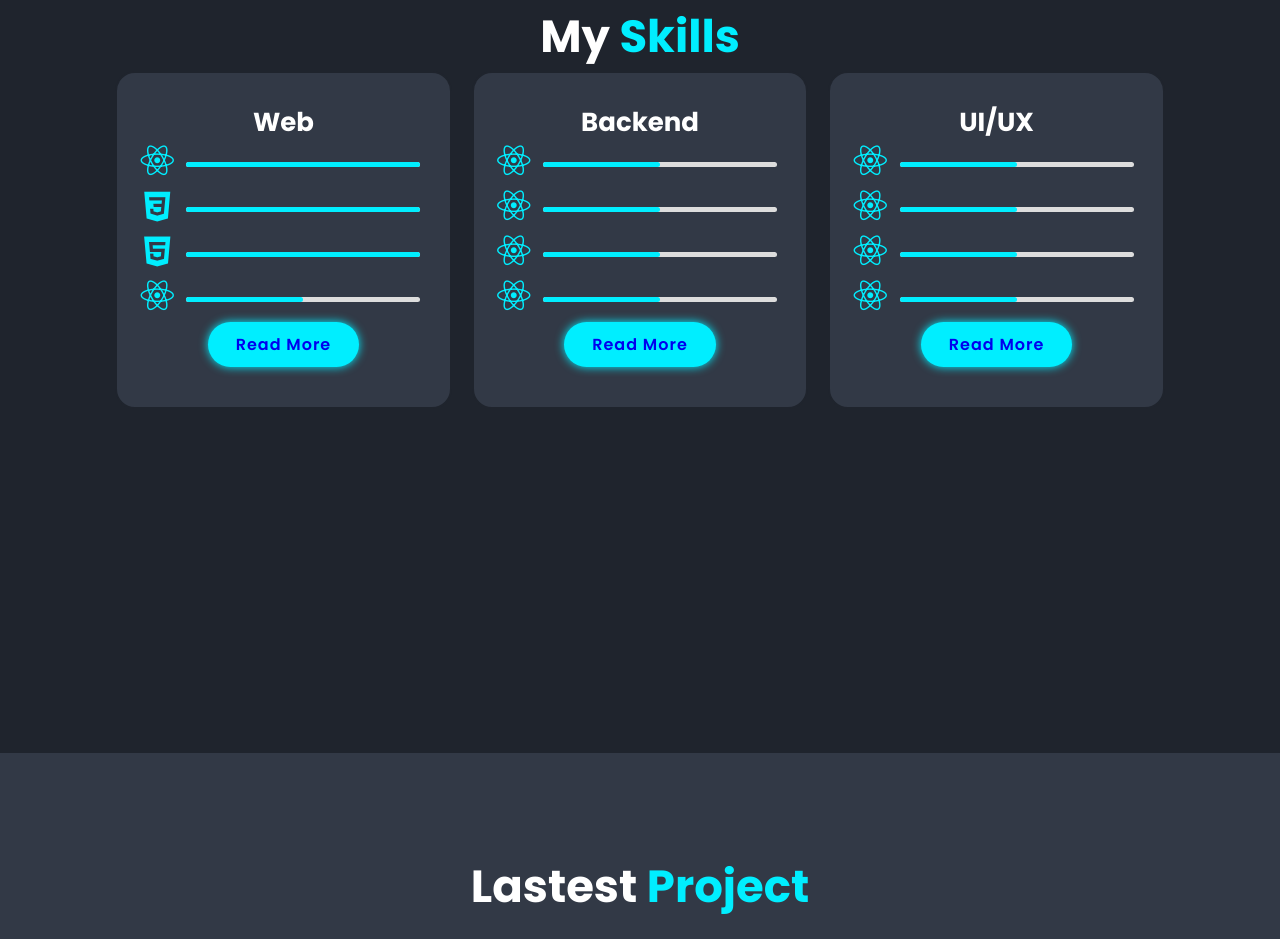
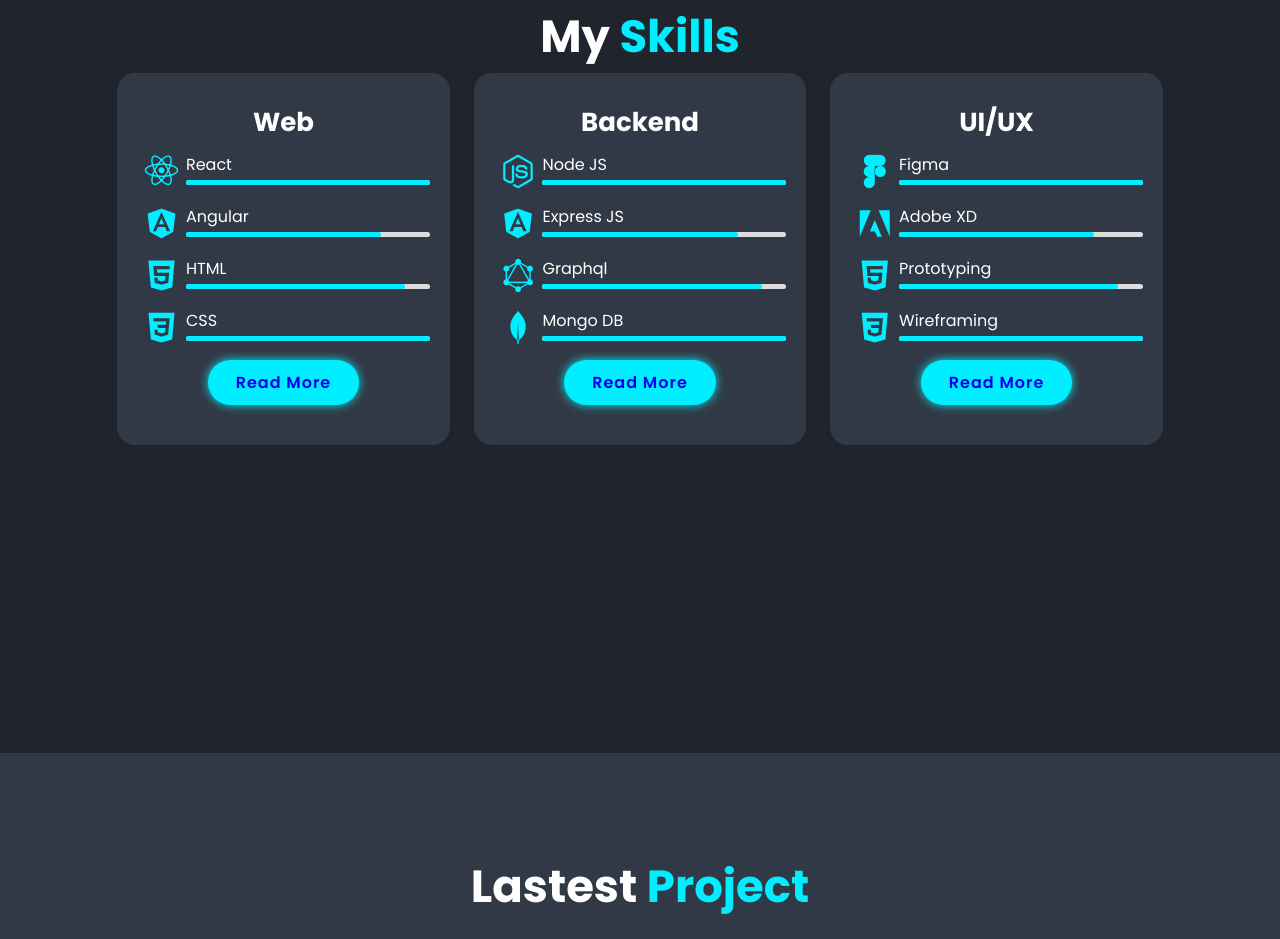
Before and after one commit to DeepWebD/DeepakProfile, a plain HTML site: page index.html in a window 1280 px wide. Shown: the part 1697-2636 px from the top of the page. Drawn offline with nearby package versions, Linux system fonts and the light colour scheme.

Commit message:
skill design finished

```diff
--- a/CSS/style.css
+++ b/CSS/style.css
@@ -234,25 +234,37 @@
 .skill-card{
   width: 100%;
   display: flex;
-  flex-direction: row;
+  margin: 1rem auto;
+
 }
-.skill-card i{
+
+.skill-icon{
+  width: 20%;
+}
+.skill-icon i{
   font-size: 4rem;
 }
-.progress-container {
-  width: 80%;
+.skill-details{
+   width: 100%;
+}
+.skill-container {
+  width: 100%;
   background-color: #ddd;
-  border-radius: 0.5rem;
-  margin: 2rem auto;
+  border-radius: 0.25rem;
+  margin: 0.25rem auto;
   height: 0.5rem;
 }
 
-.progress-bar {
+.skill-bar {
   height: 100%;
   background-color: var(--main-color);
   border-radius: 0.5rem;
   width: 0;
   transition: width 0.5s ease;
+}
+.skill-label{
+  font-size: 1.6rem;
+   text-align: left;
 }
 
 
--- a/index.html
+++ b/index.html
@@ -84,29 +84,47 @@
           <h3>Web</h3>
 
           <div class="skill-card">
-            <i class='bx bxl-react'></i>
-            <div class="progress-container">
-              <div class="progress-bar" style="width: 100%;"></div>
+            <div class="skill-icon">
+              <i class='bx bxl-react'></i>
             </div>
-          </div>
-
-          <div class="skill-card">
-            <i class='bx bxl-css3' ></i>
-            <div class="progress-container">
-              <div class="progress-bar" style="width: 100%;"></div>
-            </div>
-          </div>
-
-          <div class="skill-card">
-            <i class='bx bxl-html5' ></i>
-            <div class="progress-container">
-              <div class="progress-bar" style="width: 100%;"></div>
+            <div class="skill-details">
+              <div class="skill-label">React</div>
+              <div class="skill-container">
+                <div class="skill-bar" style="width: 100%;"></div>
+              </div>
             </div>
           </div>
           <div class="skill-card">
-            <i class='bx bxl-react'></i>
-            <div class="progress-container">
-              <div class="progress-bar" style="width: 50%;"></div>
+            <div class="skill-icon">
+              <i class='bx bxl-angular'></i>
+            </div>
+            <div class="skill-details">
+              <div class="skill-label">Angular</div>
+              <div class="skill-container">
+                <div class="skill-bar" style="width: 80%;"></div>
+              </div>
+            </div>
+          </div>
+          <div class="skill-card">
+            <div class="skill-icon">
+              <i class='bx bxl-html5' ></i>
+            </div>
+            <div class="skill-details">
+              <div class="skill-label">HTML</div>
+              <div class="skill-container">
+                <div class="skill-bar" style="width: 90%;"></div>
+              </div>
+            </div>
+          </div>
+          <div class="skill-card">
+            <div class="skill-icon">
+              <i class='bx bxl-css3' ></i>
+            </div>
+            <div class="skill-details">
+              <div class="skill-label">CSS</div>
+              <div class="skill-container">
+                <div class="skill-bar" style="width: 100%;"></div>
+              </div>
             </div>
           </div>
 
@@ -116,29 +134,47 @@
 
           <h3>Backend </h3>
           <div class="skill-card">
-            <i class='bx bxl-react'></i>
-            <div class="progress-container">
-              <div class="progress-bar" style="width: 50%;"></div>
+            <div class="skill-icon">
+              <i class='bx bxl-nodejs' ></i>
             </div>
-          </div>
-
-          <div class="skill-card">
-            <i class='bx bxl-react'></i>
-            <div class="progress-container">
-              <div class="progress-bar" style="width: 50%;"></div>
-            </div>
-          </div>
-
-          <div class="skill-card">
-            <i class='bx bxl-react'></i>
-            <div class="progress-container">
-              <div class="progress-bar" style="width: 50%;"></div>
+            <div class="skill-details">
+              <div class="skill-label">Node JS</div>
+              <div class="skill-container">
+                <div class="skill-bar" style="width: 100%;"></div>
+              </div>
             </div>
           </div>
           <div class="skill-card">
-            <i class='bx bxl-react'></i>
-            <div class="progress-container">
-              <div class="progress-bar" style="width: 50%;"></div>
+            <div class="skill-icon">
+              <i class='bx bxl-angular'></i>
+            </div>
+            <div class="skill-details">
+              <div class="skill-label">Express JS</div>
+              <div class="skill-container">
+                <div class="skill-bar" style="width: 80%;"></div>
+              </div>
+            </div>
+          </div>
+          <div class="skill-card">
+            <div class="skill-icon">
+              <i class='bx bxl-graphql' ></i>
+            </div>
+            <div class="skill-details">
+              <div class="skill-label">Graphql</div>
+              <div class="skill-container">
+                <div class="skill-bar" style="width: 90%;"></div>
+              </div>
+            </div>
+          </div>
+          <div class="skill-card">
+            <div class="skill-icon">
+              <i class='bx bxl-mongodb' ></i>
+            </div>
+            <div class="skill-details">
+              <div class="skill-label">Mongo DB</div>
+              <div class="skill-container">
+                <div class="skill-bar" style="width: 100%;"></div>
+              </div>
             </div>
           </div>
 
@@ -147,30 +183,49 @@
 
         <div class="skills-box">
           <h3>UI/UX </h3>
-          <div class="skill-card">
-            <i class='bx bxl-react'></i>
-            <div class="progress-container">
-              <div class="progress-bar" style="width: 50%;"></div>
-            </div>
-          </div>
 
           <div class="skill-card">
-            <i class='bx bxl-react'></i>
-            <div class="progress-container">
-              <div class="progress-bar" style="width: 50%;"></div>
+            <div class="skill-icon">
+              <i class='bx bxl-figma' ></i>
             </div>
-          </div>
-
-          <div class="skill-card">
-            <i class='bx bxl-react'></i>
-            <div class="progress-container">
-              <div class="progress-bar" style="width: 50%;"></div>
+            <div class="skill-details">
+              <div class="skill-label">Figma</div>
+              <div class="skill-container">
+                <div class="skill-bar" style="width: 100%;"></div>
+              </div>
             </div>
           </div>
           <div class="skill-card">
-            <i class='bx bxl-react'></i>
-            <div class="progress-container">
-              <div class="progress-bar" style="width: 50%;"></div>
+            <div class="skill-icon">
+              <i class='bx bxl-adobe' ></i>
+            </div>
+            <div class="skill-details">
+              <div class="skill-label">Adobe XD</div>
+              <div class="skill-container">
+                <div class="skill-bar" style="width: 80%;"></div>
+              </div>
+            </div>
+          </div>
+          <div class="skill-card">
+            <div class="skill-icon">
+              <i class='bx bxl-html5' ></i>
+            </div>
+            <div class="skill-details">
+              <div class="skill-label">Prototyping</div>
+              <div class="skill-container">
+                <div class="skill-bar" style="width: 90%;"></div>
+              </div>
+            </div>
+          </div>
+          <div class="skill-card">
+            <div class="skill-icon">
+              <i class='bx bxl-css3' ></i>
+            </div>
+            <div class="skill-details">
+              <div class="skill-label">Wireframing</div>
+              <div class="skill-container">
+                <div class="skill-bar" style="width: 100%;"></div>
+              </div>
             </div>
           </div>
 
```
